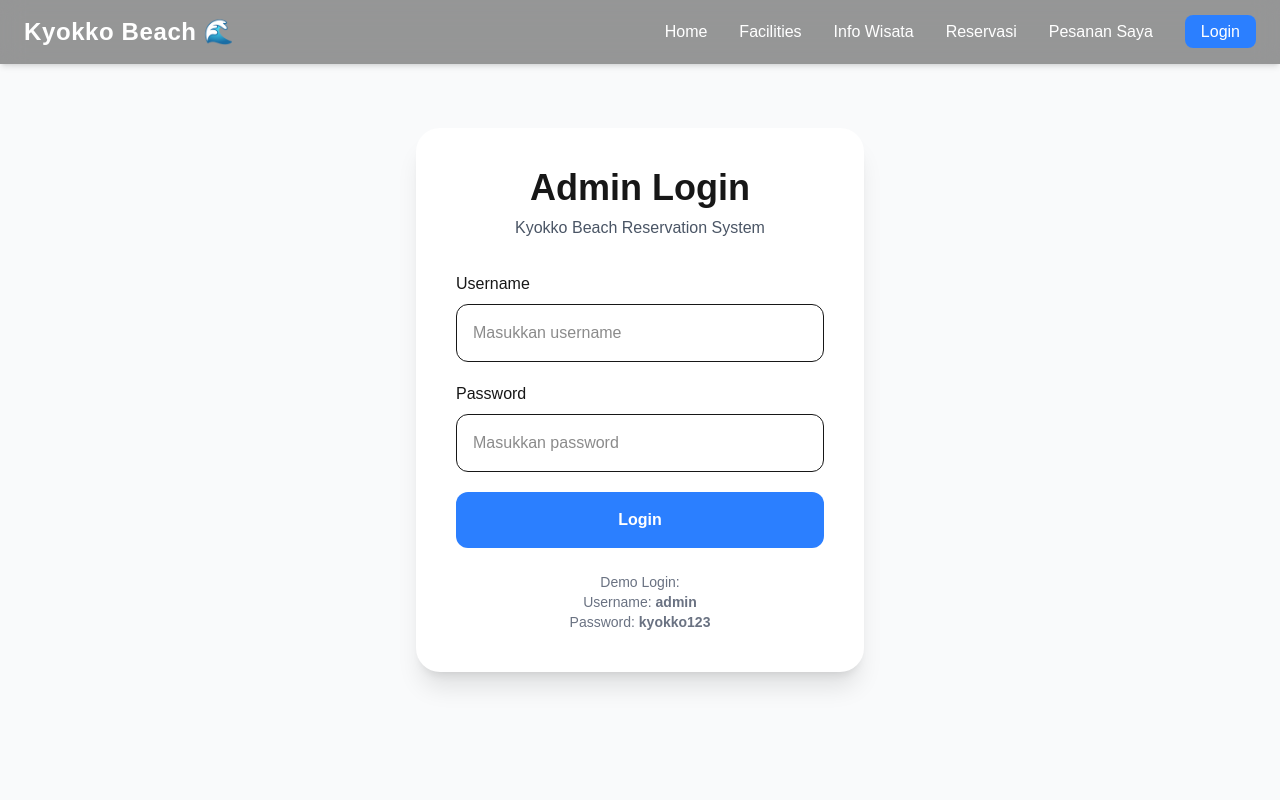
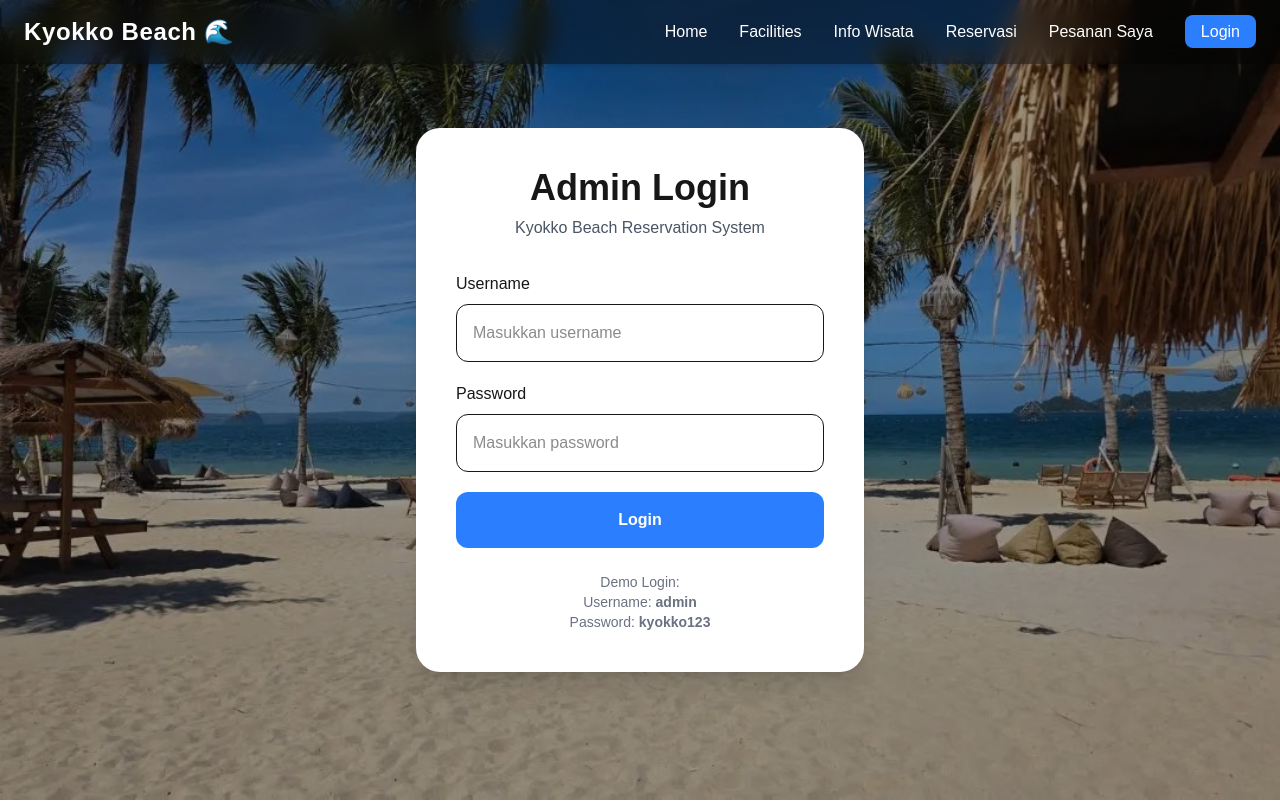
Before and after one commit to salavansaputra-cell/TA-WEB-24A-SANSAN, a Next.js app: page /admin/login in a window 1280 px wide. Shown: the top 802 px of the page. Built offline with nearby package versions, Linux system fonts and the light colour scheme.

Commit message:
Nadia: menambahkan background image pada halaman login

```diff
--- a/app/admin/login/page.tsx
+++ b/app/admin/login/page.tsx
@@ -23,8 +23,17 @@ export default function AdminLoginPage() {
   };
 
   return (
-    <main className="min-h-screen flex items-center justify-center bg-gray-50 px-6">
-      <div className="bg-white shadow-xl rounded-3xl p-10 w-full max-w-md">
+    <main
+      className="min-h-screen flex items-center justify-center px-6 bg-cover bg-center relative"
+      style={{
+        backgroundImage: "url('/images/pantai.jpg')",
+      }}
+    >
+      {/* Overlay */}
+      <div className="absolute inset-0 bg-black/40"></div>
+
+      {/* Login Card */}
+      <div className="relative z-10 bg-white shadow-xl rounded-3xl p-10 w-full max-w-md">
         <div className="text-center mb-8">
           <h1 className="text-4xl font-bold mb-2">Admin Login</h1>
 
--- a/components/Navbar.tsx
+++ b/components/Navbar.tsx
@@ -49,7 +49,7 @@ export default function Navbar() {
 
           <li>
             <Link
-              href="/login"
+              href="/admin/login"
               className="bg-blue-500 px-4 py-2 rounded-lg hover:bg-blue-600 transition"
             >
               Login
@@ -101,7 +101,7 @@ export default function Navbar() {
             </li>
 
             <li>
-              <Link href="/login" onClick={() => setMenuOpen(false)}>
+              <Link href="/admin/login" onClick={() => setMenuOpen(false)}>
                 Login
               </Link>
             </li>
```
